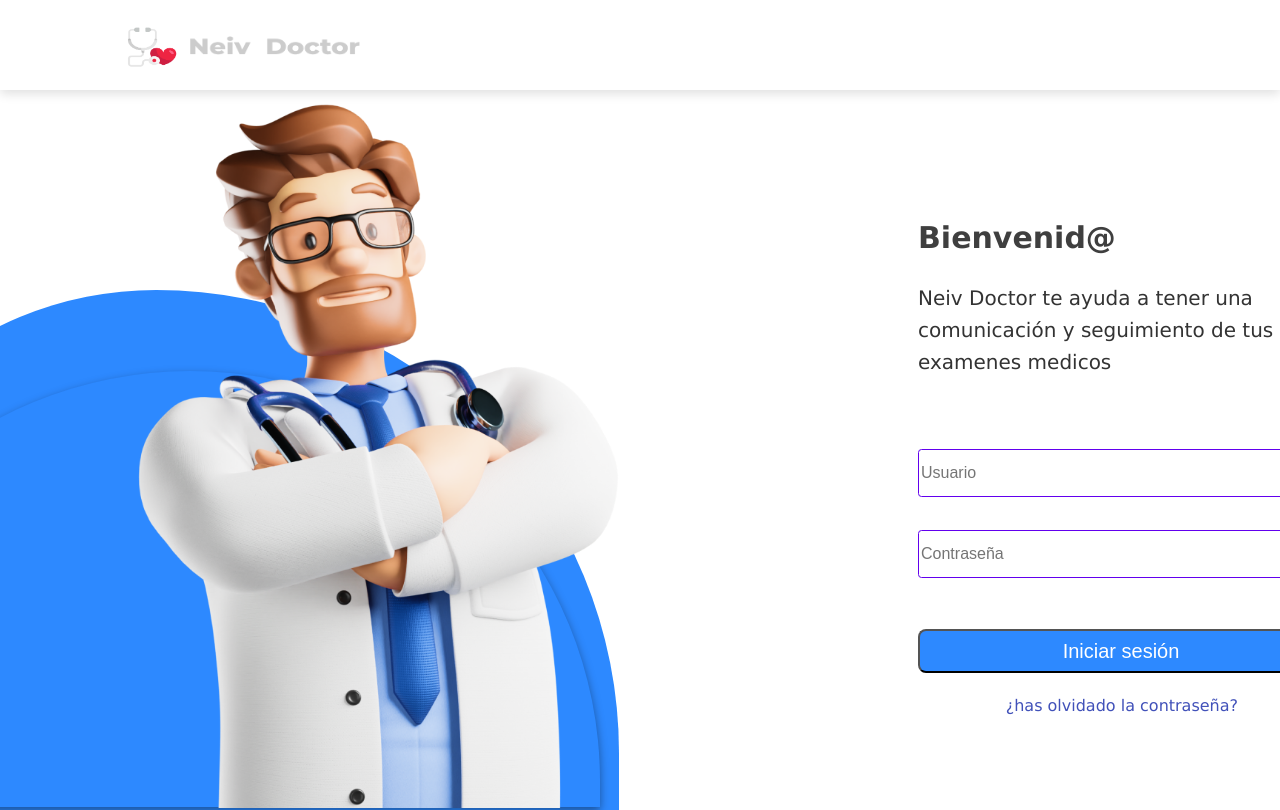
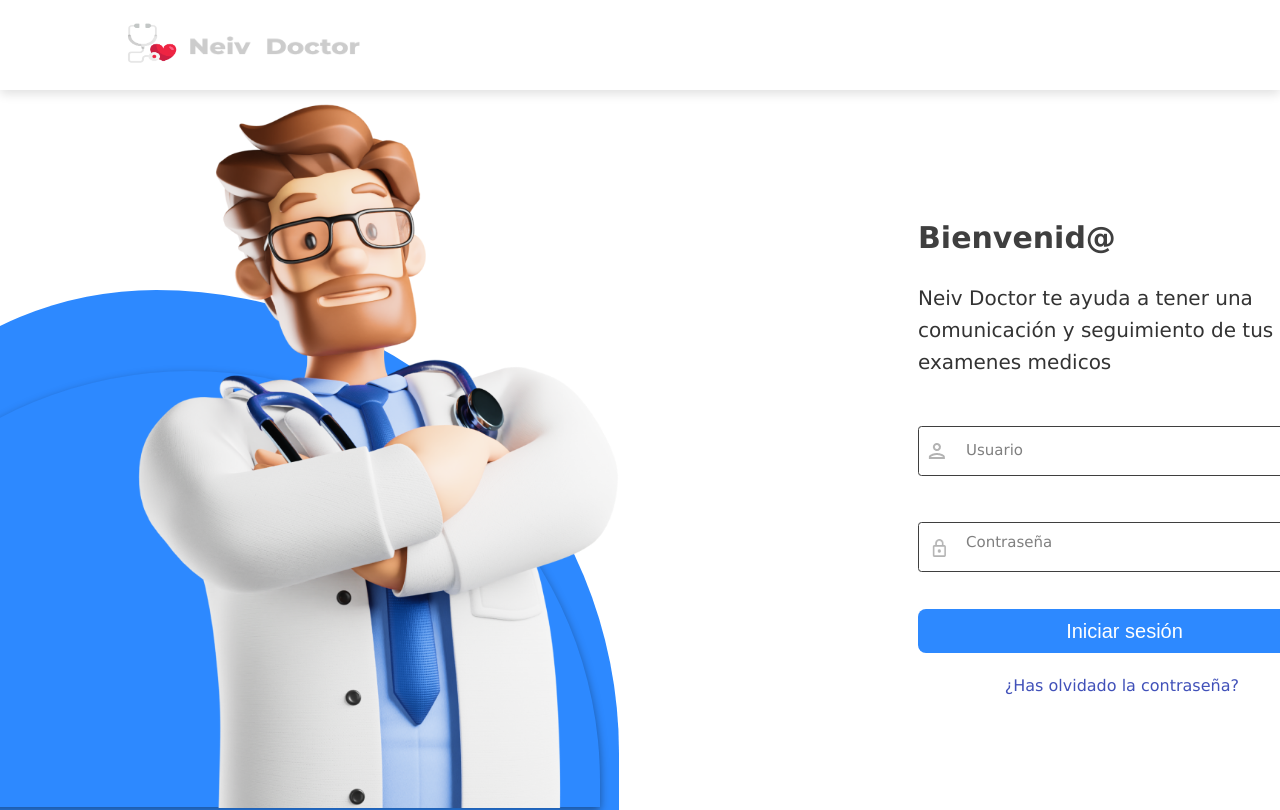
Before and after one commit to alex6180/proyectoAlexis, a React (Create React App) app: page / in a window 1280 px wide. Shown: the top 810 px of the page. Built offline with nearby package versions, Linux system fonts and the light colour scheme.

Commit message:
final design login screen

```diff
--- a/src/Presentation/Ui/Components/Header/Header.scss
+++ b/src/Presentation/Ui/Components/Header/Header.scss
@@ -26,6 +26,6 @@
 .Logo-img {
   width: 74px;
   position: relative;
-  top: -40px;
+  top: -44px;
   right: 80px;
 }
--- a/src/Presentation/Ui/Pages/Home/Home.scss
+++ b/src/Presentation/Ui/Pages/Home/Home.scss
@@ -90,20 +90,63 @@
 }
 
 .input-name {
+  border: 0.1px solid $Black-primary;
   height: 44px;
-  width: 400px;
-  font-size: 16px;
-  border: 1px solid $Purple-primary;
+  width: 320px;
+  flex-direction: row;
   border-radius: 3.5px;
+  position: relative;
+  top: -23px;
+  padding: 2px 2.5rem;
+}
+
+.input-name:focus {
+  outline: none;
+  border: 0.1px solid $Blue-primary;
+}
+
+.input-name:focus + label {
+  transform: translateY(-25px);
+  transition: 0.5s;
+  font-size: 12px;
+  color: $Blue-primary;
+  font-weight: 400;
+  left: 14px;
+}
+.input-name:not(:placeholder-shown) + .placeholder-user {
+  transform: translateY(-25px);
+
+  font-size: 12px;
+  left: 14px;
 }
 .input-password {
+  border: 0.1px solid $Black-primary;
+  height: 44px;
+  width: 320px;
+  flex-direction: row;
+  border-radius: 3.5px;
   position: relative;
-  height: 44px;
-  width: 400px;
-  font-size: 16px;
-  border: 1px solid $Purple-primary;
-  border-radius: 3.5px;
-  top: 33px;
+  top: 23px;
+  text-align: left;
+  padding: 2px 2.5rem;
+}
+.input-password:focus + label {
+  transform: translateY(-25px);
+  font-size: 12px;
+  color: $Blue-primary;
+  font-weight: 400;
+  left: 14px;
+}
+
+.input-password:not(:placeholder-shown) + .placeholder-password {
+  transform: translateY(-25px);
+  font-size: 12px;
+  left: 14px;
+}
+
+.input-password:focus {
+  outline: none;
+  border: 0.1px solid $Blue-primary;
 }
 
 .button-login {
@@ -112,14 +155,20 @@
   justify-content: center;
   align-items: center;
   padding: 16px 10px;
-  width: 406px;
+  width: 413px;
   height: 44px;
   background: $Blue-primary;
   border-radius: 8px;
   color: $Background-white;
   position: absolute;
-  top: 530px;
+  top: 510px;
   left: 100px;
+  cursor: pointer;
+  border: none;
+  &:hover {
+    transform: translateY(-2px);
+    box-shadow: 0px 12px 16px rgba(0, 0, 0, 0.1);
+  }
 }
 .text-button {
   font-family: "Montserrat", sans-serif;
@@ -133,8 +182,8 @@
   width: 287.04px;
   height: 24px;
   left: 160.37px;
-  top: 584px;
-
+  top: 564px;
+  cursor: pointer;
   font-family: "Verdana";
   font-style: normal;
   font-weight: 400;
@@ -147,9 +196,42 @@
   color: #4151b9;
 }
 
-.img-password {
-  width: 20px;
-  border: 0px;
-  position: relative;
-  top: 1px;
+.img-input-password {
+  bottom: -8px;
+  left: 14px;
+  position: absolute;
+  width: 14px;
+  height: 18px;
 }
+
+.img-input-user {
+  bottom: 90px;
+  left: 10px;
+  position: absolute;
+}
+
+label {
+  position: absolute;
+  background: white;
+  padding: 0 0.5rem;
+}
+
+.placeholder-password {
+  top: 84px;
+  left: 40px;
+  font-family: "Verdana";
+  font-weight: 400;
+  font-size: 15px;
+  color: rgba(0, 0, 0, 0.5);
+  transition: all 0.5s;
+}
+
+.placeholder-user {
+  top: -8px;
+  left: 40px;
+  font-family: "Verdana";
+  font-weight: 400;
+  font-size: 15px;
+  color: rgba(0, 0, 0, 0.5);
+  transition: all 0.5s;
+}
--- a/src/Presentation/Ui/Pages/Home/Home.tsx
+++ b/src/Presentation/Ui/Pages/Home/Home.tsx
@@ -1,7 +1,7 @@
 import { Header } from "../../Components/Header/Header";
 import Doctor from "../../../Common/assets/pose_6.png";
+import Password from "../../../Common/assets/Copia de Vector.png";
 import User from "../../../Common/assets/Vector.png";
-import Password from "../../../Common/assets/Copia de Vector.png";
 import "./Home.scss";
 export const Home = () => {
   return (
@@ -23,18 +23,29 @@ export const Home = () => {
             </h3>
           </div>
           <div className="content-inputs">
-            <input
-              type="text"
-              placeholder="Usuario"
-              className="input-name"
-              src={User}
-            />
+            <div className="conent-user-input">
+              <input
+                type="text"
+                className="input-name"
+                id="textUser"
+                placeholder=" "
+              />
+              <label htmlFor="textUser" className="placeholder-user">
+                Usuario
+              </label>
+              <img src={User} className="img-input-user" />
+            </div>
             <div className="conent-password-input">
               <input
                 type="password"
                 className="input-password"
-                placeholder="Contraseña"
+                id="textPassword"
+                placeholder=" "
               />
+              <label htmlFor="textPassword" className="placeholder-password">
+                Contraseña
+              </label>
+              <img src={Password} className="img-input-password" />
             </div>
           </div>
           <div className="content-login-button">
@@ -42,7 +53,7 @@ export const Home = () => {
               <h1 className="text-button">Iniciar sesión</h1>
             </button>
           </div>
-          <h1 className="text-login">¿has olvidado la contraseña?</h1>
+          <h1 className="text-login">¿Has olvidado la contraseña?</h1>
         </div>
       </div>
     </div>
```
